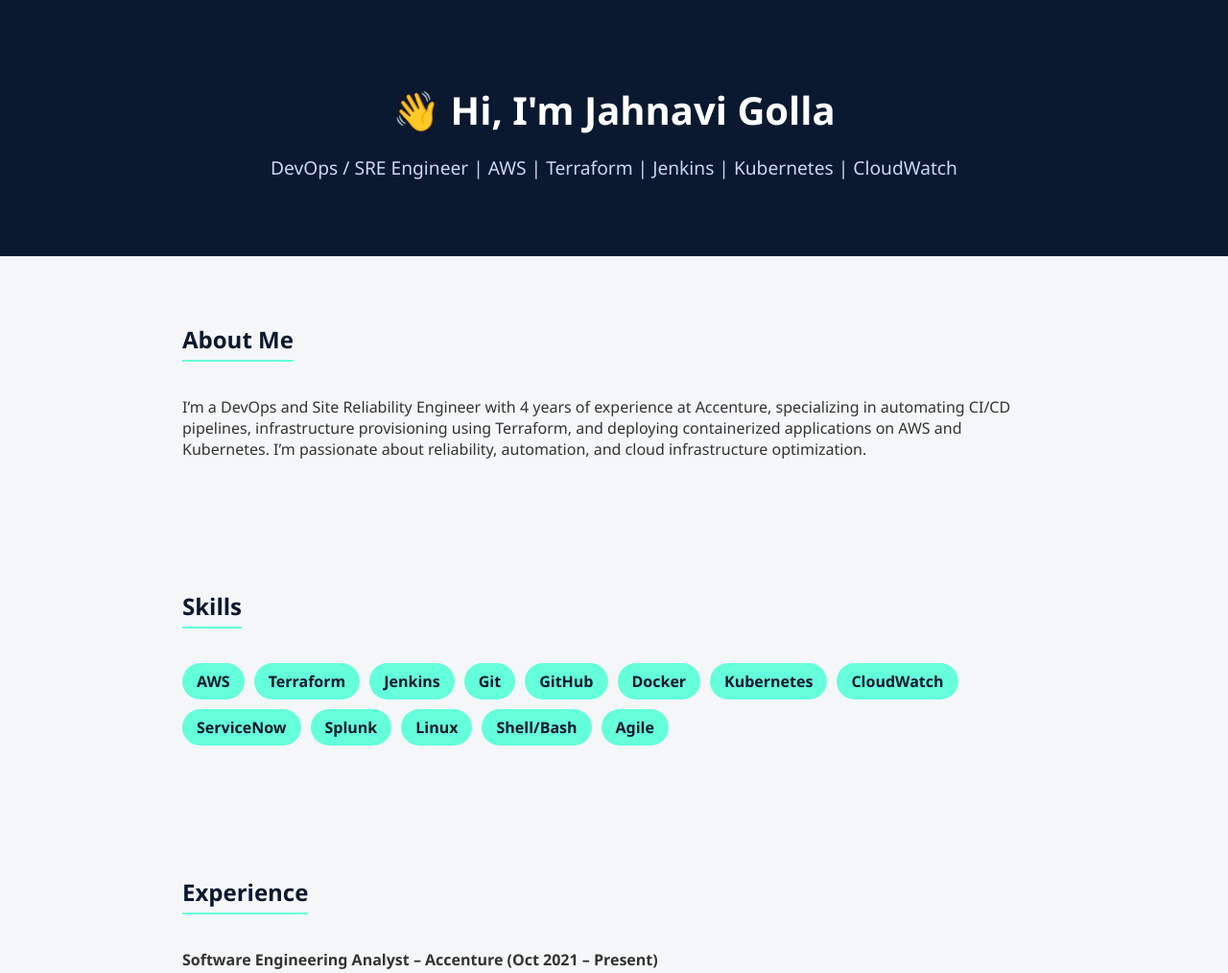
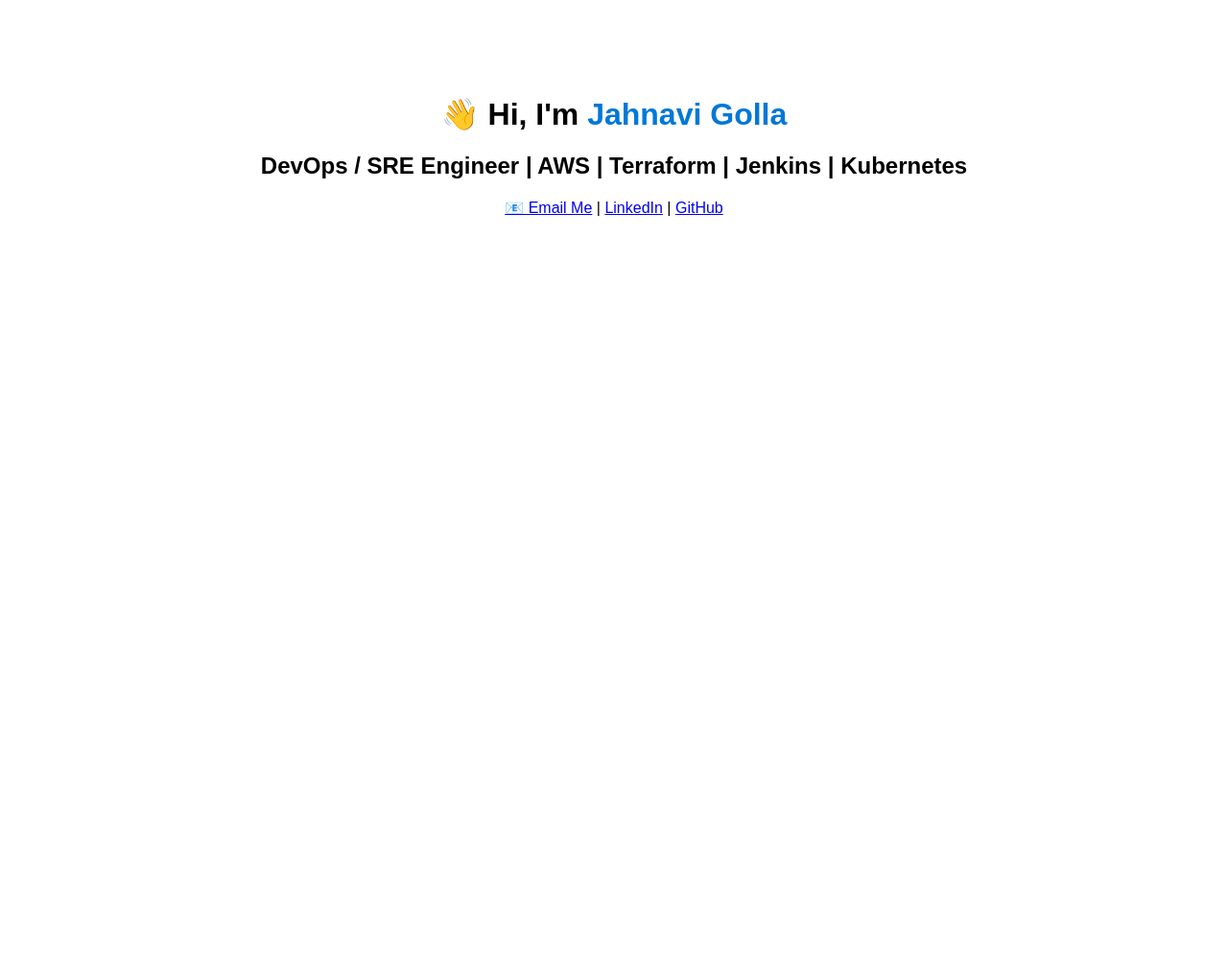
Before and after one commit to Gollajahnavi78-gj/Gollajahnavi78-gj.github.io, a plain HTML site: page index.html in a window 1280 px wide. Shown: the top 1014 px of the page at 96% size. After the commit the page ends 800 px from the top, so only its background shows below. Drawn offline with Linux system fonts and the light colour scheme.

Commit message:
Update index.html

```diff
--- a/index.html
+++ b/index.html
@@ -1,126 +1,17 @@
 <!DOCTYPE html>
 <html lang="en">
 <head>
-  <meta charset="UTF-8" />
-  <meta name="viewport" content="width=device-width, initial-scale=1.0" />
+  <meta charset="UTF-8">
+  <meta name="viewport" content="width=device-width, initial-scale=1.0">
   <title>Jahnavi Golla | DevOps & SRE Engineer</title>
-  <style>
-    body {
-      font-family: "Segoe UI", Arial, sans-serif;
-      background-color: #f4f6f8;
-      color: #333;
-      margin: 0;
-      padding: 0;
-    }
-    header {
-      background: #0a192f;
-      color: white;
-      text-align: center;
-      padding: 60px 20px;
-    }
-    header h1 {
-      font-size: 2.5em;
-      margin-bottom: 10px;
-    }
-    header p {
-      font-size: 1.2em;
-      color: #ccd6f6;
-    }
-    section {
-      padding: 50px 20px;
-      max-width: 900px;
-      margin: auto;
-    }
-    h2 {
-      color: #0a192f;
-      border-bottom: 2px solid #64ffda;
-      display: inline-block;
-      padding-bottom: 5px;
-    }
-    ul.skills {
-      list-style: none;
-      padding: 0;
-      display: flex;
-      flex-wrap: wrap;
-      gap: 10px;
-    }
-    ul.skills li {
-      background: #64ffda;
-      color: #0a192f;
-      padding: 8px 15px;
-      border-radius: 20px;
-      font-weight: 600;
-    }
-    footer {
-      text-align: center;
-      background: #0a192f;
-      color: white;
-      padding: 20px;
-      font-size: 0.9em;
-    }
-    a {
-      color: #64ffda;
-      text-decoration: none;
-    }
-  </style>
 </head>
-<body>
-  <header>
-    <h1>👋 Hi, I'm Jahnavi Golla</h1>
-    <p>DevOps / SRE Engineer | AWS | Terraform | Jenkins | Kubernetes | CloudWatch</p>
-  </header>
-
-  <section>
-    <h2>About Me</h2>
-    <p>
-      I’m a DevOps and Site Reliability Engineer with 4 years of experience at Accenture,
-      specializing in automating CI/CD pipelines, infrastructure provisioning using Terraform,
-      and deploying containerized applications on AWS and Kubernetes. I’m passionate about
-      reliability, automation, and cloud infrastructure optimization.
-    </p>
-  </section>
-
-  <section>
-    <h2>Skills</h2>
-    <ul class="skills">
-      <li>AWS</li><li>Terraform</li><li>Jenkins</li><li>Git</li><li>GitHub</li>
-      <li>Docker</li><li>Kubernetes</li><li>CloudWatch</li><li>ServiceNow</li><li>Splunk</li>
-      <li>Linux</li><li>Shell/Bash</li><li>Agile</li>
-    </ul>
-  </section>
-
-  <section>
-    <h2>Experience</h2>
-    <p><b>Software Engineering Analyst – Accenture (Oct 2021 – Present)</b></p>
-    <ul>
-      <li>Built and maintained CI/CD pipelines using Jenkins, Git, Maven, and UCD.</li>
-      <li>Automated AWS infrastructure provisioning with Terraform and EC2/VPC/IAM services.</li>
-      <li>Containerized applications with Docker and Kubernetes for scalable deployments.</li>
-      <li>Reduced deployment time by 40% and improved release success rate to 95%+.</li>
-      <li>Worked on Travelers Insurance (USA) – Cloud migration and release engineering.</li>
-    </ul>
-  </section>
-
-  <section>
-    <h2>Certifications</h2>
-    <ul>
-      <li>🏅 AWS Cloud Practitioner Essentials</li>
-      <li>🏅 HashiCorp Certified: Terraform Associate</li>
-      <li>🏅 Microsoft Certified: Azure Fundamentals (AZ-900)</li>
-    </ul>
-  </section>
-
-  <section>
-    <h2>Contact</h2>
-    <p>
-      📧 <a href="mailto:jahnavigolla78@gmail.com">jahnavigolla78@gmail.com</a><br>
-      🔗 <a href="https://www.linkedin.com/in/jahnavi-golla987">LinkedIn</a> |
-      💻 <a href="https://github.com/Gollajahnavi78-gj">GitHub</a>
-    </p>
-  </section>
-
-  <footer>
-    © 2025 Jahnavi Golla — Built with 💙 using GitHub Pages
-  </footer>
+<body style="font-family: Arial; text-align: center; margin-top: 100px;">
+  <h1>👋 Hi, I'm <span style="color:#0078D7;">Jahnavi Golla</span></h1>
+  <h2>DevOps / SRE Engineer | AWS | Terraform | Jenkins | Kubernetes</h2>
+  <p>
+    <a href="mailto:jahnavigolla78@gmail.com">📧 Email Me</a> |
+    <a href="https://www.linkedin.com/in/jahnavi-golla987">LinkedIn</a> |
+    <a href="https://github.com/Gollajahnavi78-gj">GitHub</a>
+  </p>
 </body>
 </html>
```
